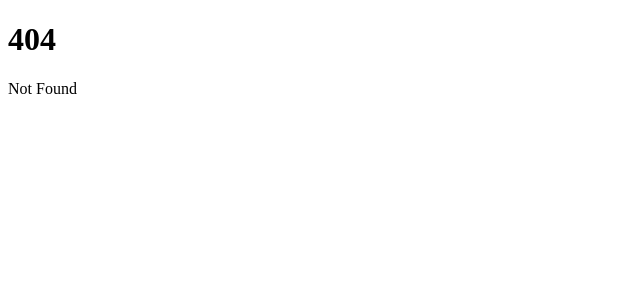
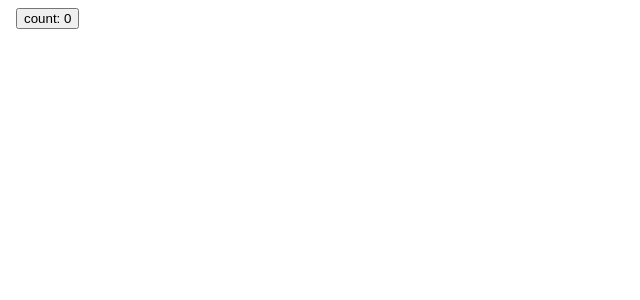
Before and after one commit to SamuelMiddendorp/adventures-with-svelte, a SvelteKit app: page /counter in a window 1280 px wide. Before the commit this address had no page. Shown: the top 300 px of the page, without its empty margins (0-640 px from the left). Built offline with nearby package versions, Linux system fonts and the light colour scheme.

Commit message:
Simple counter

```diff
--- a/src/routes/+page.svelte
+++ /dev/null
@@ -1,2 +0,0 @@
-<h1>Welcome to SvelteKit</h1>
-<p>Visit <a href="https://kit.svelte.dev">kit.svelte.dev</a> to read the documentation</p>
--- /dev/null
+++ b/src/routes/counter/+page.svelte
@@ -0,0 +1,9 @@
+<script lang="ts">
+    let counter: number = 0;
+    $: {
+        console.log(counter);
+    }
+</script>
+<body>
+    <button on:click={() => counter += 1}>count: {counter}</button>
+</body>
```
Also changed, not shown: 1 other file (tests, documents, lock files or other folders).
